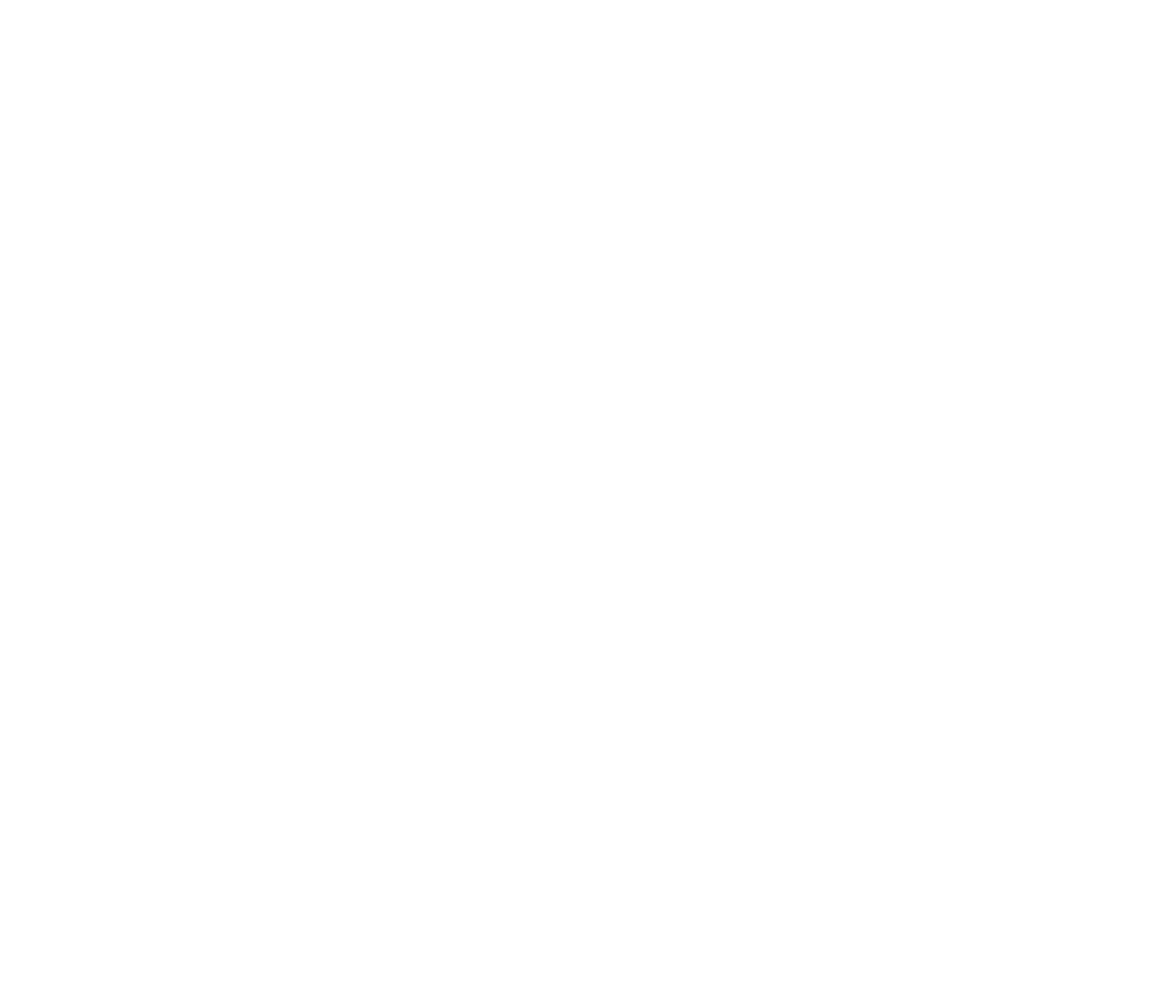
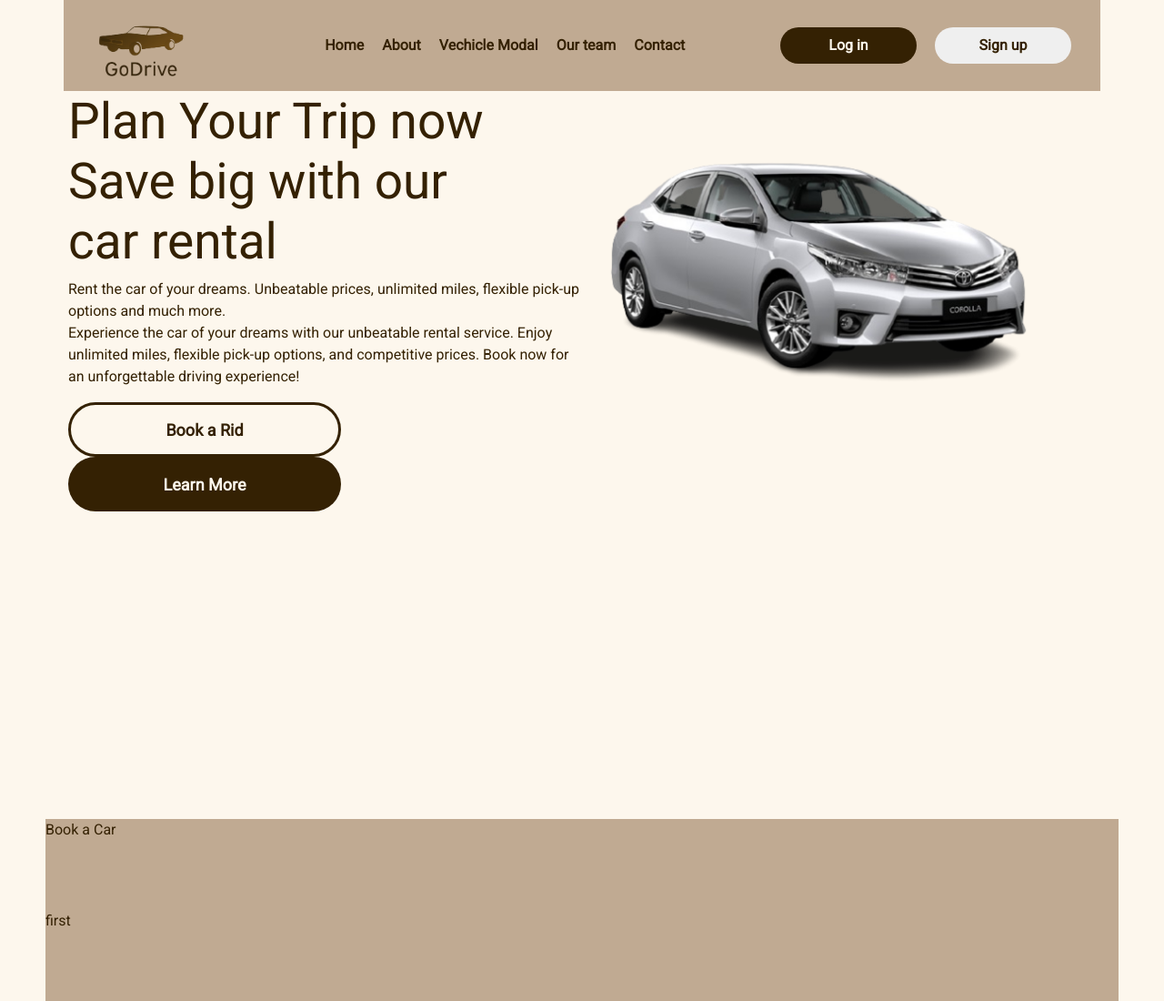
Before and after one commit to AhmedAlsakkaf/CarRentalSystem, a plain HTML site: page index.html in a window 1280 px wide. Shown: the top 1100 px of the page at 91% size. Before the commit the page ends 800 px from the top, so only its background shows below. Drawn offline with nearby package versions, Linux system fonts and the light colour scheme.

Commit message:
FirstCommit

```diff
--- a/index.html
+++ b/index.html
@@ -4,8 +4,126 @@
   <meta charset="UTF-8">
   <meta name="viewport" content="width=device-width, initial-scale=1.0">
   <title>Document</title>
+  <!--Importing bootstrap-->
+  <link rel="stylesheet" href="https://cdn.jsdelivr.net/npm/bootstrap@5.3.3/dist/css/bootstrap.min.css">
+
+  <link rel="stylesheet" href="style/header.css">
+  <link rel="stylesheet" href="style/home.css">
+  <link rel="stylesheet" href="style/style.css">
+  <link rel="stylesheet" href="style/bookCar.css">
+
+
 </head>
 <body>
 
+
+  <main>
+
+
+    <section class="header header-expand-lg">
+
+      <div class="container">
+
+        <div class="left-side"><img src="images/logo.png" class="logo"></div>
+
+
+        <button
+        class="navbar-toggler"
+        type="button"
+        data-bs-toggle="collapse"
+        data-bs-target="#navmenu"
+        >
+          <span class="navbar-toggler-icon"></span>
+        </button>
+
+
+
+        <div class="middle-side" id = "navmenu">
+          <a href="#home">Home</a>
+          <a href="#about">About</a>
+          <a href="#modal">Vechicle Modal</a>
+          <a href="#ourteam">Our team</a>
+          <a href="#contact">Contact</a>
+        </div>
+
+
+
+        <div class="right-side">
+          <button class="log-in">Log in</button>
+          <button class="sign-up">Sign up</button>
+        </div>
+
+      </div>
+
+
+
+
+
+
+
+    </section>
+
+
+    <section class="home-page">
+
+      <div class="home-page-container">
+
+        <div class="text-sectoin">
+
+          <h1>
+          Plan Your Trip now <br> Save big with our <br>car rental
+          </h1>
+
+          <p>
+            Rent the car of your dreams. Unbeatable prices, unlimited miles, flexible pick-up options and much more.<br>
+
+            Experience the car of your dreams with our unbeatable rental service. Enjoy unlimited miles, flexible pick-up options, and competitive prices. Book now for an unforgettable driving experience!
+          </p>
+
+          <button class="book-ride-button">Book a Rid</button>
+          <button class="learn-more-button">Learn More</button>
+
+
+        </div>
+
+
+        <div class="image-sectoin"><img src="images/home-page.png" alt="" class="main-image"></div>
+
+
+
+
+      </div>
+
+  </section>
+
+
+  <section class="book-car">
+
+    <div class="book-car-container">
+      <div class="book-car-title">Book a Car</div>
+
+      <div>first</div>
+      <div>first</div>
+
+    </div>
+
+
+  </section>
+
+
+
+
+
+  </main>
+
+
+
+
+
+
+
+
+
+  <script src="https://cdn.jsdelivr.net/npm/bootstrap@5.3.3/dist/js/bootstrap.bundle.min.js"></script>
 </body>
 </html>
--- /dev/null
+++ b/style/bookCar.css
@@ -0,0 +1,11 @@
+.book-car{
+  height: 600px;
+  background-color: var(--logo-clr);
+
+}
+
+
+.book-car-container{
+  display: grid;
+  grid-template-rows: 100px 250px 250px ;
+}
--- /dev/null
+++ b/style/header.css
@@ -0,0 +1,64 @@
+.container{
+  display: flex;
+  height: 100px;
+  flex-direction: row;
+  background-color: var(--logo-clr);
+
+}
+
+.left-side{
+  flex: 15%;
+  display: flex;
+  justify-content: center;
+}
+
+.logo{
+  width: 120px;
+}
+
+
+
+.middle-side{
+
+  flex: 60%;
+  display: flex;
+
+  justify-content: center;
+  align-items: center;
+}
+
+.middle-side a{
+  margin-left: 20px;
+  font-weight: bold;
+}
+
+
+
+.right-side{
+  flex: 25%;
+  display: flex;
+  align-items: center;
+  margin-left: 20px;
+}
+
+
+.right-side button{
+  margin-right: 20px;
+  height: 40px;
+  width: 150px;
+  border: none;
+  border-radius: 50px;
+
+  font-style: var(--text-clr);
+}
+
+.log-in{
+  background-color: var(--text-clr);
+  font-weight: bold;
+  color: var(--page-clr);
+}
+
+.sign-up{
+  color: var(--text-clr);
+  font-weight: bold;
+}
--- /dev/null
+++ b/style/home.css
@@ -0,0 +1,51 @@
+.home-page-container{
+  /* background-color: lightsteelblue; */
+  height: 800px;
+  display: grid;
+  grid-template-columns: 1fr 1fr;
+
+}
+
+
+.text-sectoin h1{
+  font-size: 55px;
+  margin-left: 25px;
+}
+
+.text-sectoin p{
+  margin-left: 25px;
+}
+
+.book-ride-button, .learn-more-button{
+  width: 300px;
+  margin-left: 25px;
+  height: 60px;
+  border-radius: 50px;
+  font-size: 18px;
+  font-family: var(--normal-font-size);
+  font-weight: bold;
+}
+
+
+
+.learn-more-button{
+  background-color: var(--text-clr);
+  color: var(--page-clr);
+  border: none;
+
+}
+
+
+.book-ride-button{
+  color: var(--text-clr);
+  background-color: var(--page-clr);
+  border-color: var(--text-clr);
+  border: solid;
+  border-width: 3px;
+  border-color: var(--text-clr);
+}
+
+.main-image{
+  margin-left: 30px;
+  width: 80%;
+}
--- /dev/null
+++ b/style/style.css
@@ -0,0 +1,55 @@
+
+@import url('https://fonts.googleapis.com/css2?family=Roboto&display=swap');
+
+
+:root {
+  /*===== Colors =====*/
+  --page-clr : #FDF7ED;
+  --text-clr: #342103;
+  --logo-clr: #c0aa92
+
+
+}
+
+
+/* Responsive Typography */
+@media screen and (max-width: 1024px) {
+  :root {
+      --biggest-font-size: 2rem;
+      --h1-font-size: 1.5rem;
+      --h2-font-size: 1.25rem;
+      --h3-font-size: 1.125rem;
+      --normal-font-size: .938rem;
+      --small-font-size: .813rem;
+      --smaller-font-size: .75rem;
+  }
+}
+
+
+
+
+
+
+
+
+
+
+
+body{
+  background-color: var(--page-clr);
+  color: var(--text-clr);
+  font-family: "Roboto", sans-serif;
+  font-weight: var(--normal-font-size);
+  font-style: normal;
+  margin: 0;
+  padding: 0;
+  margin-left: 50px;
+  margin-right: 50px;
+
+}
+
+a {
+  color: var(--text-color);
+  text-decoration: none;
+
+}
```
Also changed, not shown: images/home-page.png (added), images/logo.png (added), style.css (deleted).
